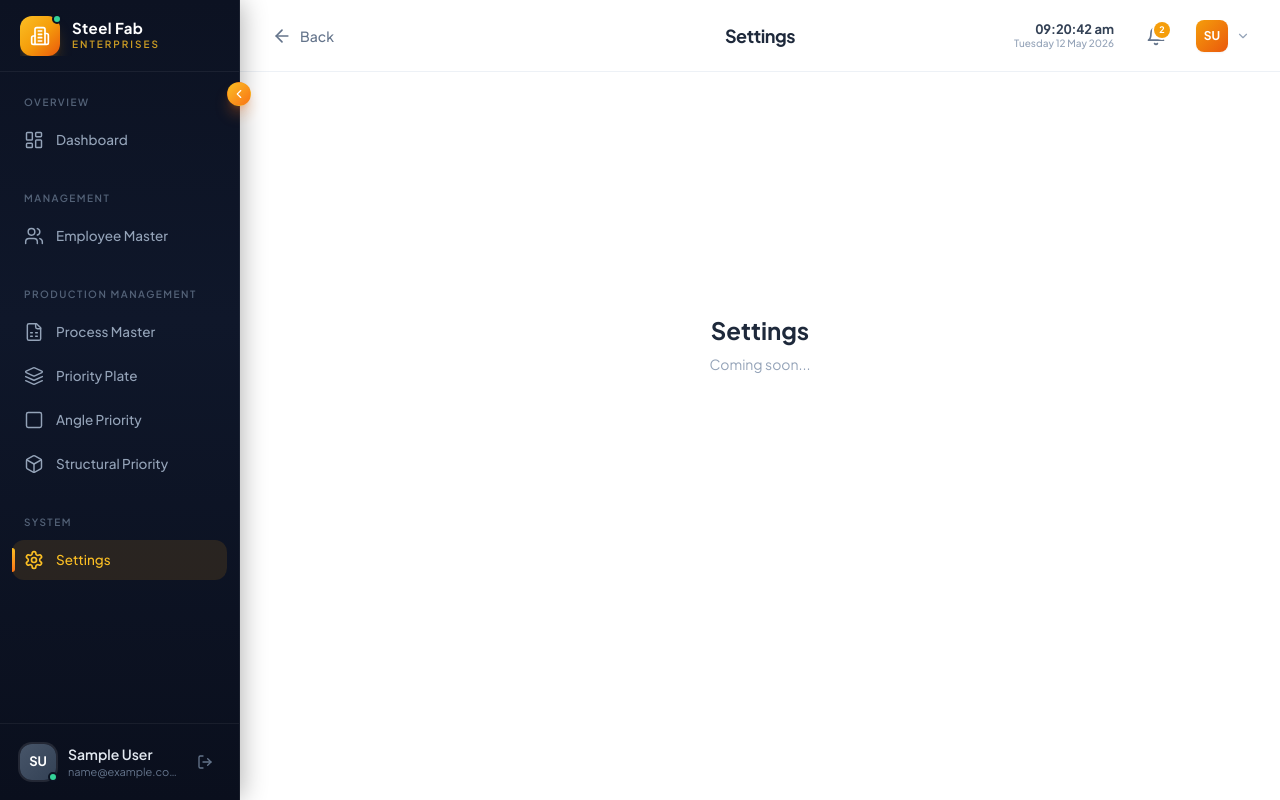
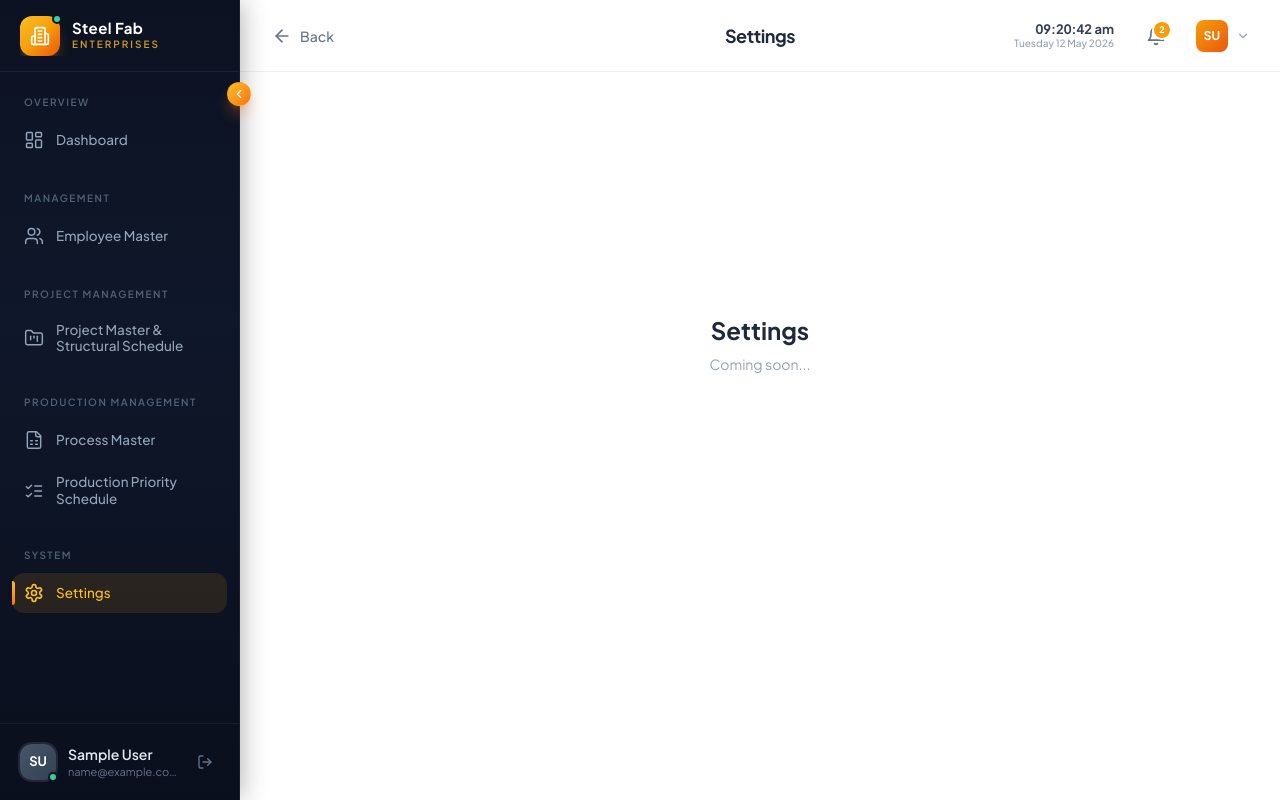
Before and after one commit to caldimengg-manikandan/SFE-Milestone-Tracking, a React (Vite) app in the folder frontend/: page /settings in a window 1280 px wide. Built offline with nearby package versions, Linux system fonts and the light colour scheme; sample sign-in values are in the browser's storage; the HTML template or start-up script is replaced by a standard one.

Commit message:
sidebar 12 may

```diff
--- a/frontend/src/components/Layout/Sidebar.jsx
+++ b/frontend/src/components/Layout/Sidebar.jsx
@@ -33,12 +33,16 @@ const navSections = [
     ],
   },
   {
+    label: 'PROJECT MANAGEMENT',
+    items: [
+      { name: 'Project Master & Structural Schedule', path: '/projects', icon: FolderKanban },
+    ],
+  },
+  {
     label: 'PRODUCTION MANAGEMENT',
     items: [
       { name: 'Process Master', path: '/production/process-master', icon: FileSpreadsheet },
-      { name: 'Priority Plate', path: '/production/priority-plate', icon: Layers },
-      { name: 'Angle Priority', path: '/production/angle-priority', icon: Square },
-      { name: 'Structural Priority', path: '/production/structural-priority', icon: Box },
+      { name: 'Production Priority Schedule', path: '/production/priority-schedule', icon: ListChecks },
     ],
   },
   {
```
